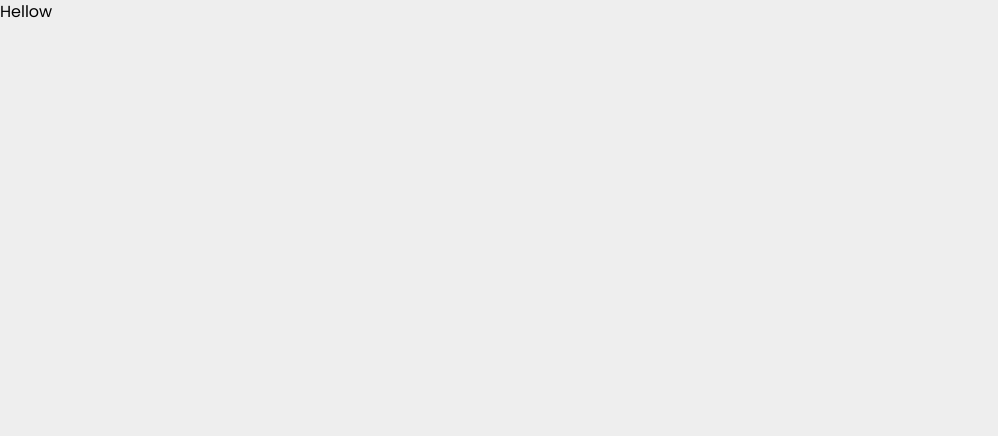
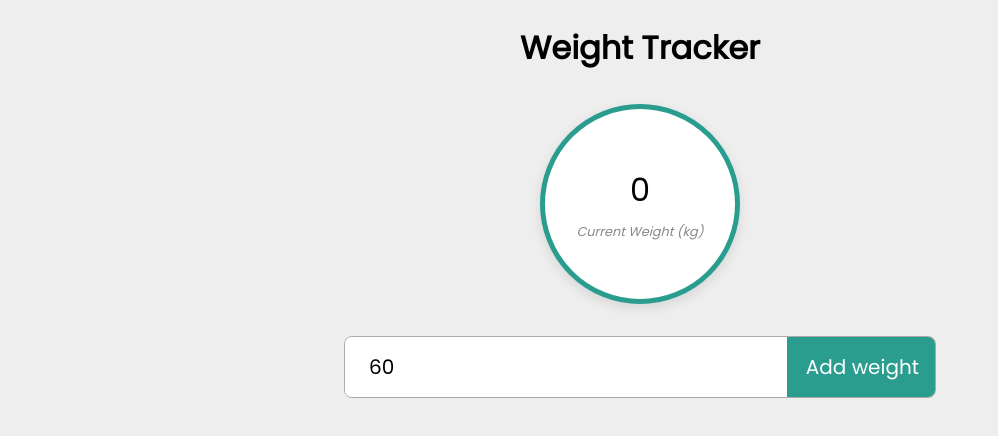
Before and after one commit to mackemyy/agik-project2, a Vue app: page / in a window 1280 px wide. Shown: the top 436 px of the page, without its empty margins (0-998 px from the left). Built offline with nearby package versions, Linux system fonts and the light colour scheme.

Commit message:
Call Chart Component in App.vue

```diff
--- a/src/App.vue
+++ b/src/App.vue
@@ -1,11 +1,17 @@
-<script setup>
+<script>
+import ChartVue from './Chart.vue';
 
+
+  export default {
+    name: 'App',
+    components: {
+      ChartVue,
+    }
+  }
 </script>
 
 <template>
-  <h1>Hellow</h1>
+  <main class="p-[1.5rem]">
+    <ChartVue/>
+  </main>
 </template>
-
-<style scoped>
-
-</style>
```
